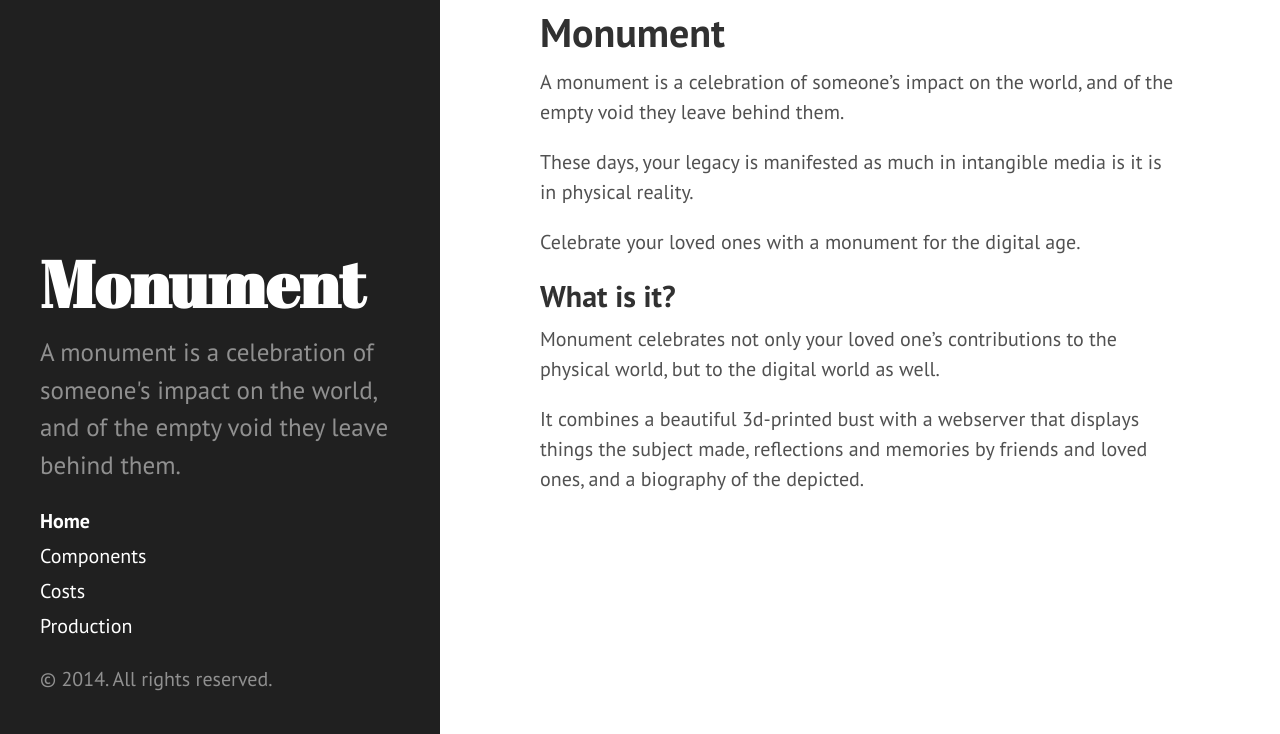
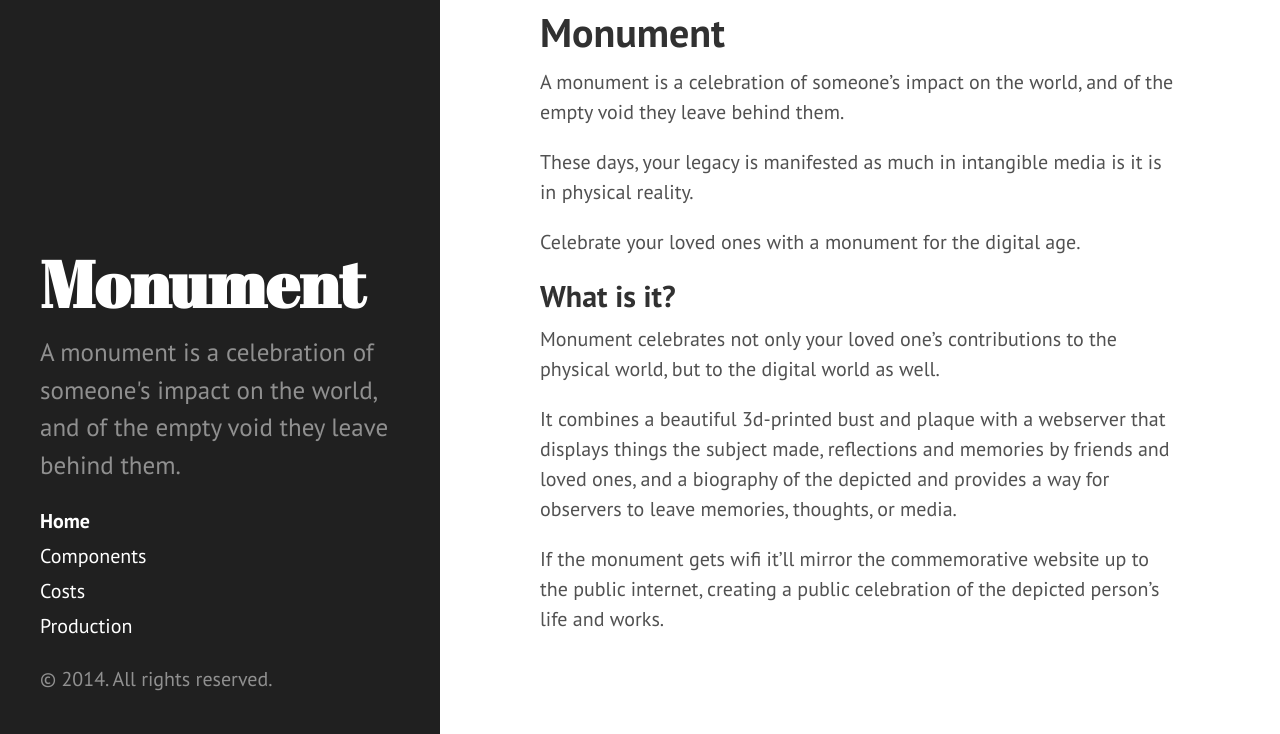
Before and after one commit to amonks/monument, a Jekyll site: the page built from index.md, in a window 1280 px wide and 1134 px high. Shown: the part 400-1134 px from the top of the window. Built offline with Jekyll 4.4.1, drawn with Linux system fonts in a browser that asks for light colours.

Commit message:
what is it?

```diff
--- a/index.md
+++ b/index.md
@@ -17,4 +17,6 @@ Celebrate your loved ones with a monument for the digital age.
 
 Monument celebrates not only your loved one's contributions to the physical world, but to the digital world as well.
 
-It combines a beautiful 3d-printed bust with a webserver that displays things the subject made, reflections and memories by friends and loved ones, and a biography of the depicted.
+It combines a beautiful 3d-printed bust and plaque with a webserver that displays things the subject made, reflections and memories by friends and loved ones, and a biography of the depicted and provides a way for observers to leave memories, thoughts, or media.
+
+If the monument gets wifi it'll mirror the commemorative website up to the public internet, creating a public celebration of the depicted person's life and works.
```
